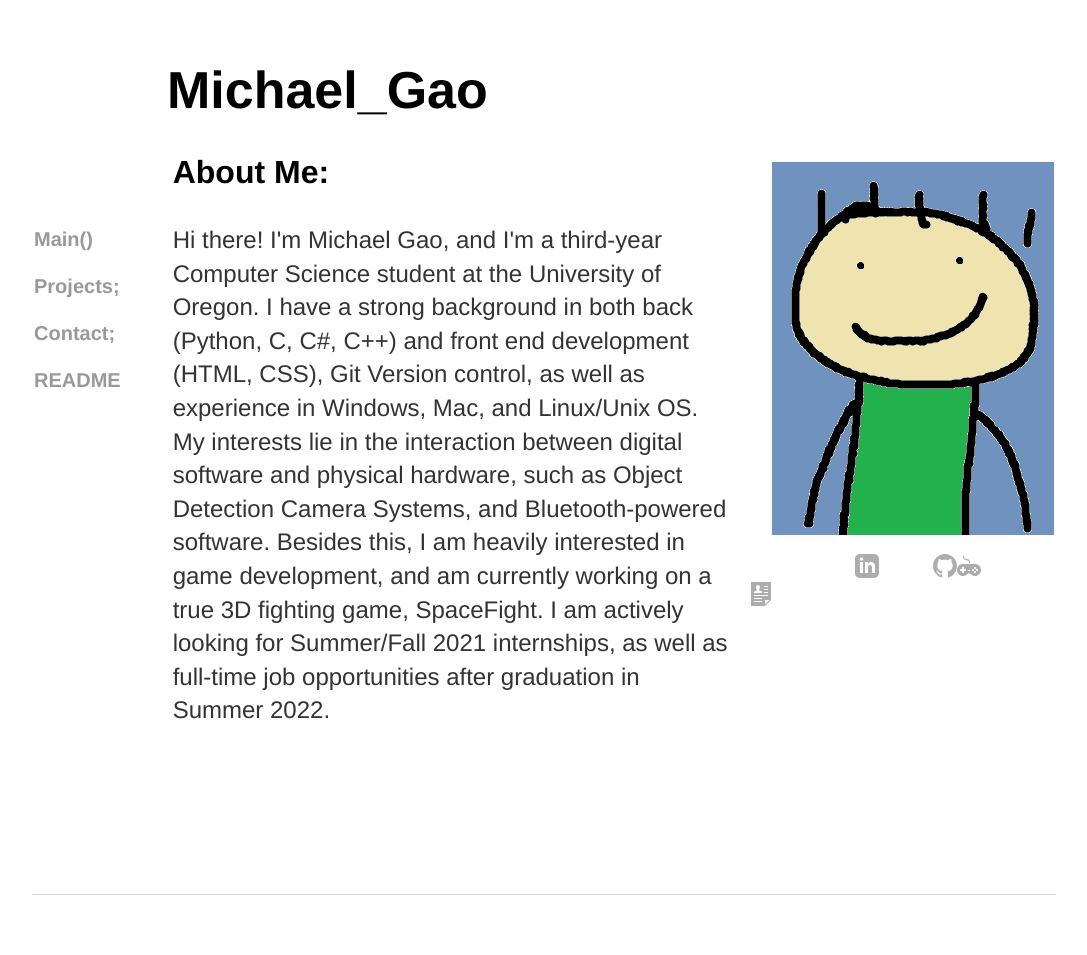
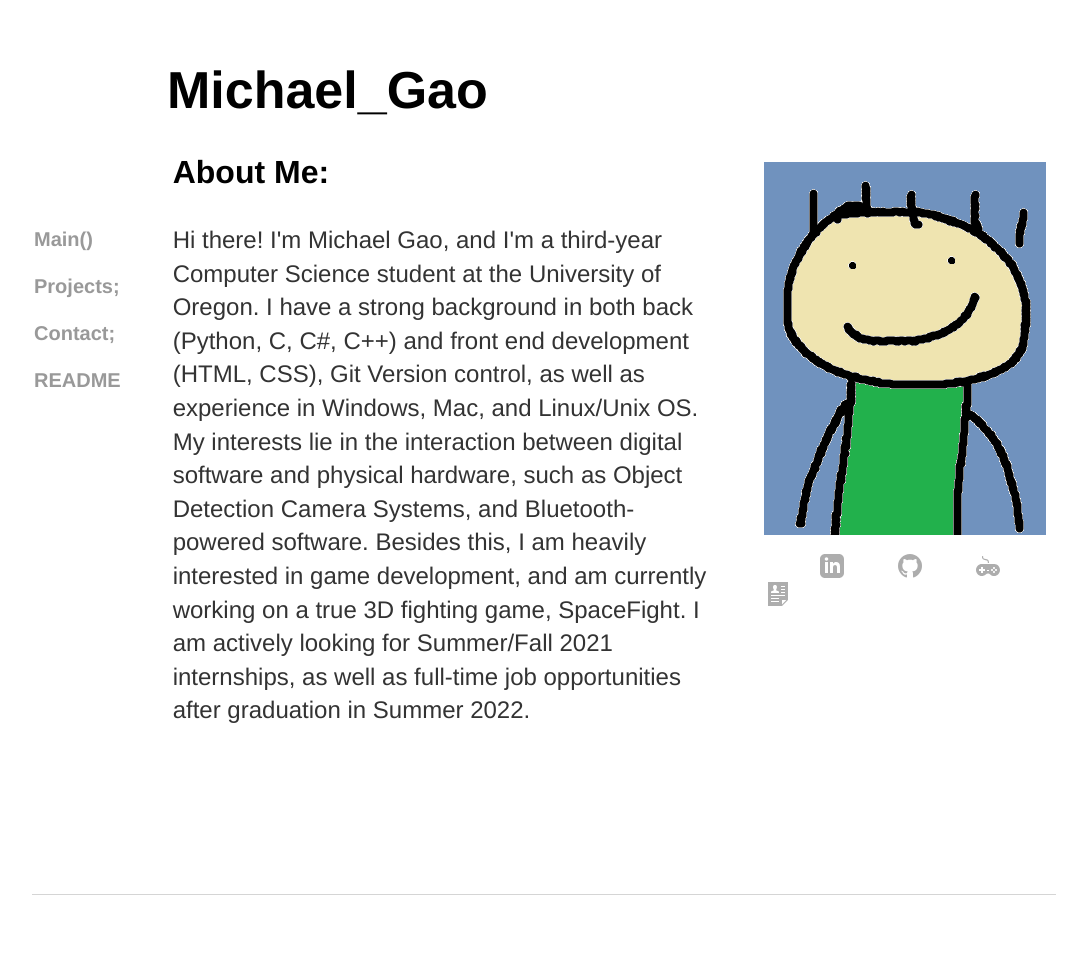
Before and after one commit to michael-c-gao/WebsiteOfMichael, a Jekyll site: the page built from index.html, in a window 1280 px wide. Shown: the whole page, without its empty margins (96-1183 px from the left). Built offline with Jekyll 4.4.1, drawn with Linux system fonts in a browser that asks for light colours.

Commit message:
Update index.html

```diff
--- a/index.html
+++ b/index.html
@@ -55,8 +55,8 @@
 	<div align="center"><img style="padding-left: 40px; padding-bottom: 15px; padding-top: 40px;" src="portraitself.png" alt="Self Portrait"></div>
 	<div align="center">
 		 <pade><a id="linkedin" href="https://www.linkedin.com/in/michael-c-gao/"><img src="logo/grey_linkedin.svg" alt="linkedin" style="width: 24px;"></a></pade>
-		 <pade><a id="github" href="https://github.com/michael-c-gao"><img src="logo/grey_github.svg" alt="github" style="width: 24px;></a></pade>
-		 <pade><a id="itchio" href="https://mexhal.itch.io/"><img src="logo/grey_game.svg" alt="itchio" style="width: 24px;></a></pade>
+		 <pade><a id="github" href="https://github.com/michael-c-gao"><img src="logo/grey_github.svg" alt="github" style="width: 24px;"></a></pade>
+		 <pade><a id="itchio" href="https://mexhal.itch.io/"><img src="logo/grey_game.svg" alt="itchio" style="width: 24px;"></a></pade>
 		 <pade><a id="resume" href="https://michael-c-gao.github.io/GaoMichaelResume.pdf"><img src="logo/grey_resume.svg" alt="resume"></a></pade> </div>
 
 	</div>
```
